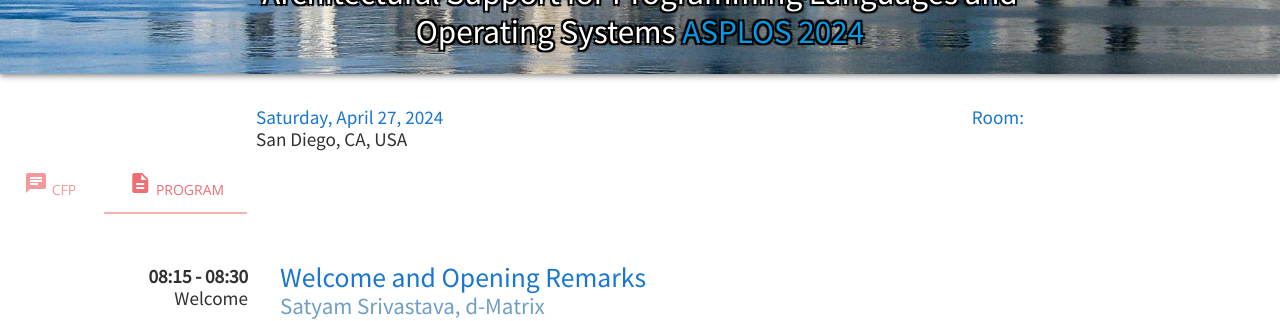
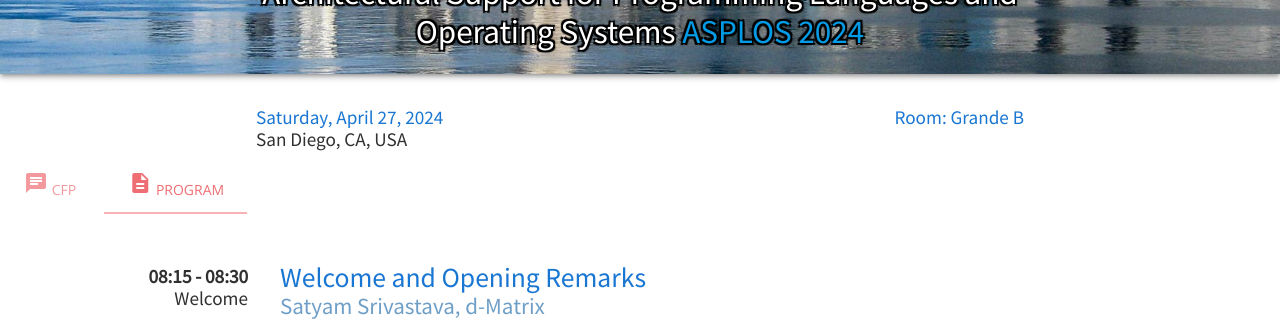
Before and after one commit to mgoldfar/emc2-web, a Jekyll site: the page built from _editions/9-asplos-24.html, in a window 1280 px wide and 900 px high. Shown: the part 340-661 px from the top of the window. Built offline with Jekyll 4.4.1, drawn with Linux system fonts in a browser that asks for light colours.

Commit message:
Update 9-asplos-24.html

```diff
--- a/_editions/9-asplos-24.html
+++ b/_editions/9-asplos-24.html
@@ -5,6 +5,7 @@
 colocated_long: The ACM International Conference on Architectural Support for Programming Languages and Operating Systems
 colocated_url: https://www.asplos-conference.org/asplos2024/
 event_date: 2024-04-27
+event_room: Grande B
 event_location: San Diego, CA, USA
 is_upcoming: True
 is_accepting_submission: False
```
